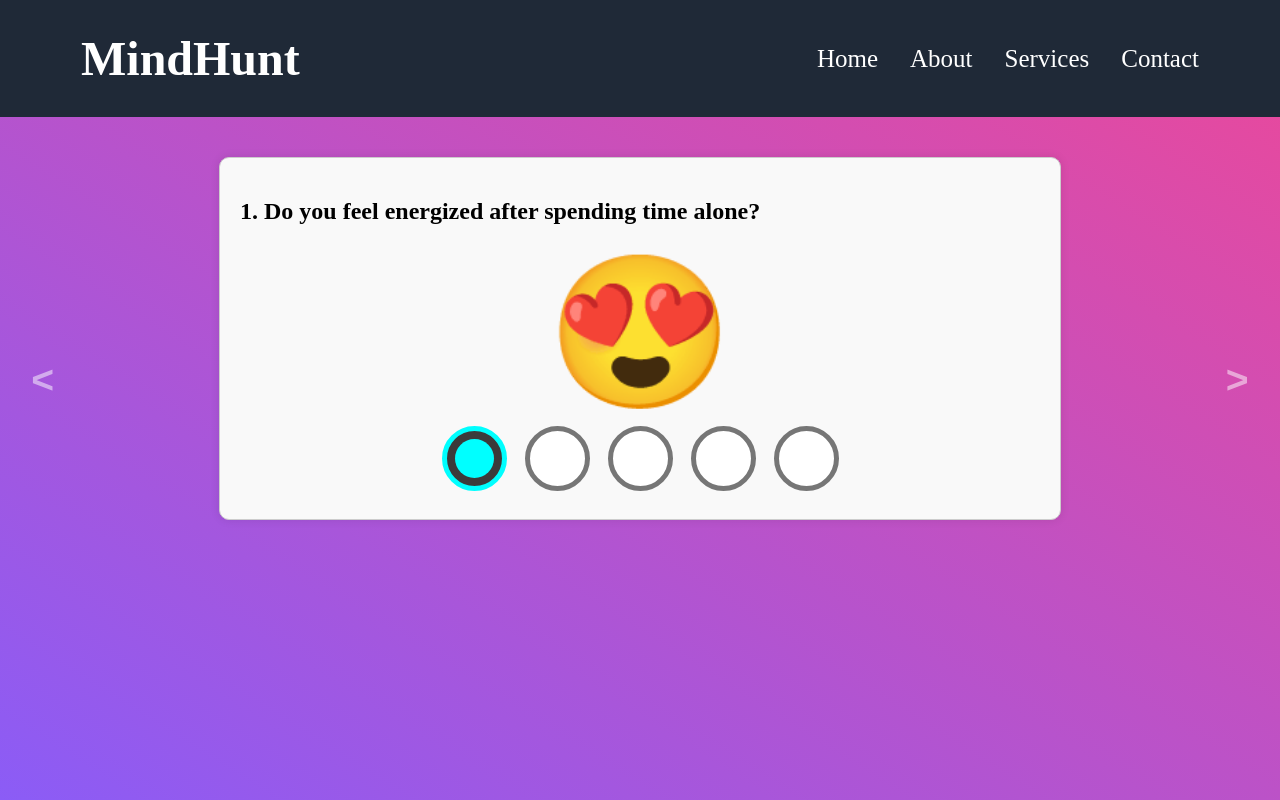
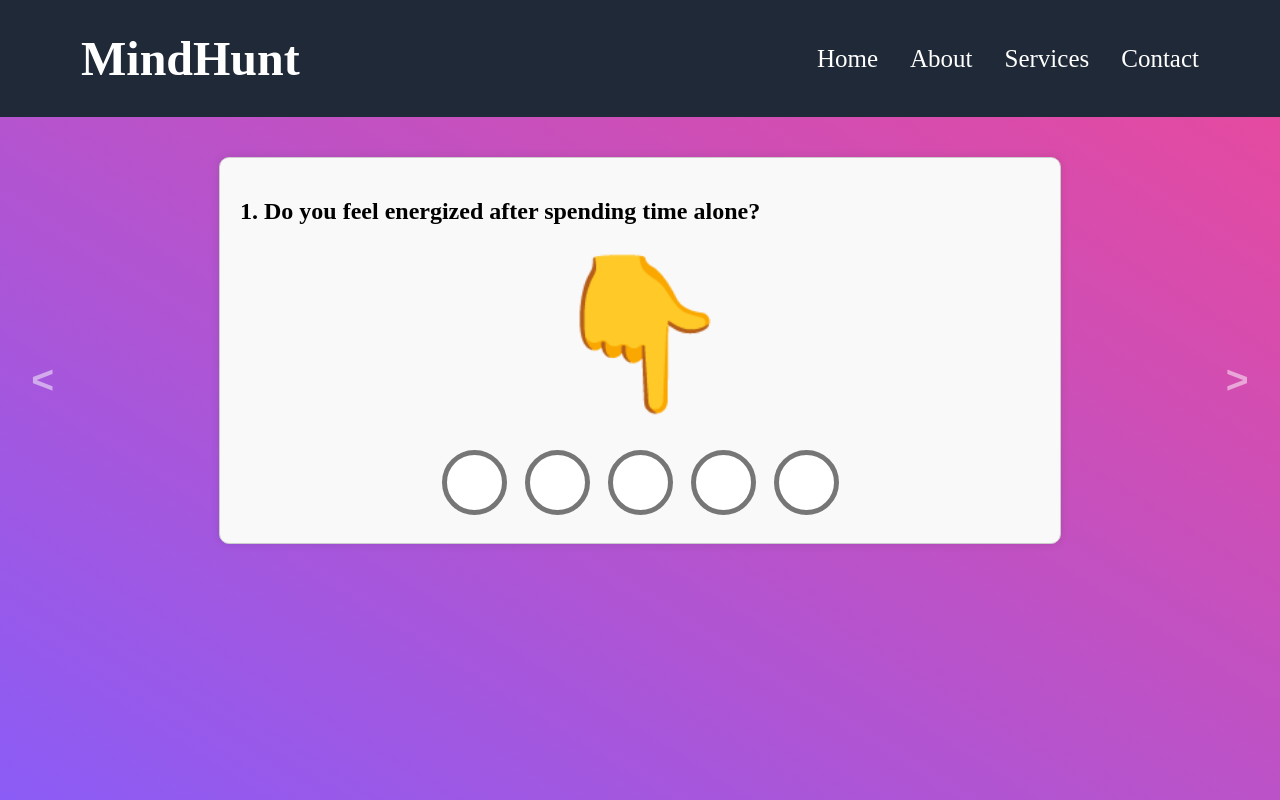
Before and after one commit to Prajith04/mind-hunt, a React (Vite) app: page / in a window 1280 px wide. Built offline with nearby package versions, Linux system fonts and the light colour scheme.

Commit message:
auto next

```diff
--- a/src/QuestionBox.css
+++ b/src/QuestionBox.css
@@ -4,6 +4,7 @@
   font-size: 150px;
   margin: 0 auto;
   text-align: center;
+  height: 200px;
 
 }
   .radios {
--- a/src/QuestionBox.jsx
+++ b/src/QuestionBox.jsx
@@ -4,7 +4,7 @@ import './QuestionBox.css';
 const emojis = ['😍', '😀', '😑', '😦', '😠'];
 
 const QuestionBox = ({ question,onChange, selectedEmoji, questionIndex,onClick }) => {
-  const [emojiIndex, setEmojiIndex] = useState(selectedEmoji || 0);
+  const [emojiIndex, setEmojiIndex] = useState(selectedEmoji || null);
   const [animate, setAnimate] = useState(false);
 
   const handleRadioChange = (event) => {
@@ -19,7 +19,7 @@ const QuestionBox = ({ question,onChange, selectedEmoji, questionIndex,onClick }
   const handleClick=()=>{
     setTimeout(()=>{
       onClick();
-    },700);
+    },2000);
 
   }
 
@@ -27,7 +27,7 @@ const QuestionBox = ({ question,onChange, selectedEmoji, questionIndex,onClick }
     <div className="question">
       <h2>{question}</h2>
       <div id="emoji" style={{ animation: animate ? 'bounce 0.5s ease-in-out' : 'none' }}>
-        {emojis[emojiIndex]}
+        {emojiIndex===null?'👇':emojis[emojiIndex]}
       </div>
       <div className="radios">
         {emojis.map((emoji, index) => (
```
